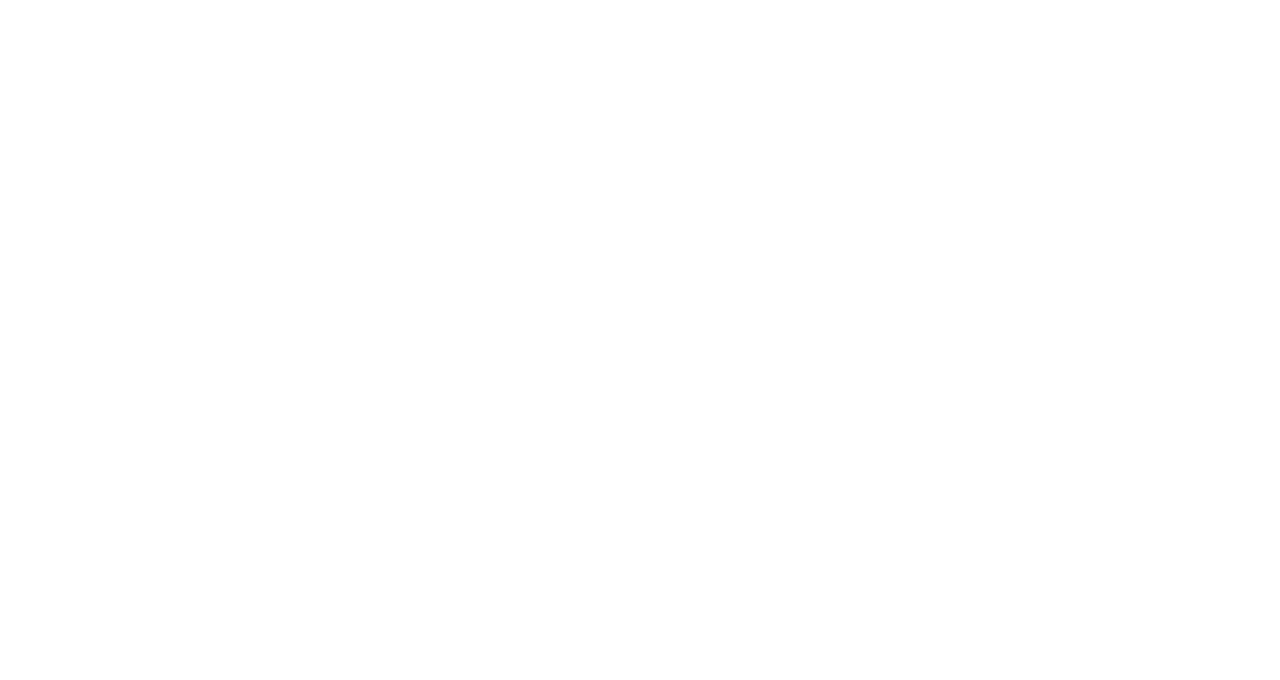
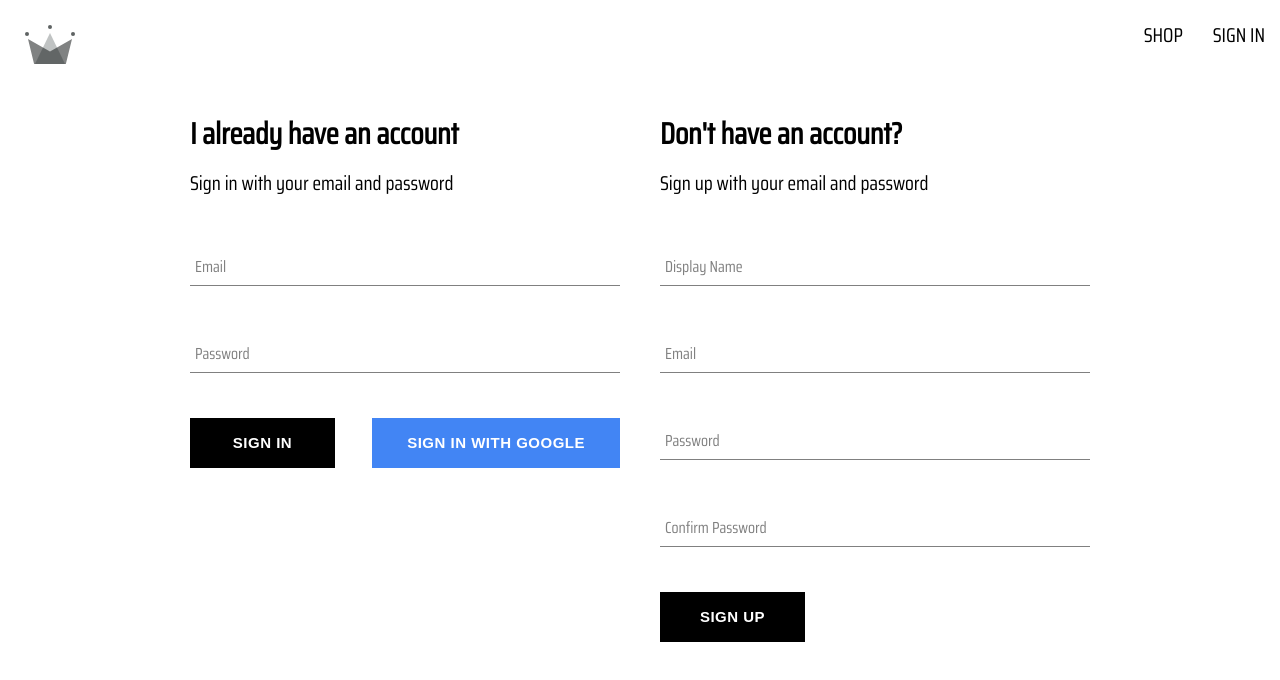
Before and after one commit to ocreeva/crwn-clothing, a React (Create React App) app: page /sign-in in a window 1280 px wide. Before the commit this address had no page. Shown: the top 680 px of the page. Built offline with nearby package versions, Linux system fonts and the light colour scheme.

Commit message:
Add Authentication form. Rename SignIn route to Authentication route. Styling, etc.

```diff
--- a/src/App.js
+++ b/src/App.js
@@ -2,14 +2,14 @@
 
 import Home from './routes/Home/Home.component';
 import Navigation from './routes/Navigation/Navigation.component';
-import SignIn from './routes/SignIn/SignIn.component';
+import Authentication from './routes/Authentication/Authentication.component';
 
 const App = () => {
   return (
     <Routes>
       <Route path='/' element={<Navigation />}>
         <Route index element={<Home />} />
-        <Route path='signin' element={<SignIn />} />
+        <Route path='sign-in' element={<Authentication />} />
       </Route>
     </Routes>
   );
--- /dev/null
+++ b/src/components/AuthenticationForm/AuthenticationForm.component.jsx
@@ -0,0 +1,62 @@
+import { useState } from 'react';
+
+import { signInWithEmailAndPassword, signInWithGooglePopup, createUserDocumentFromAuth } from '../../utility/firebase/firebase.utility';
+
+import Button from '../Button/Button.component';
+import FormInput from '../FormInput/FormInput.component';
+
+import './AuthenticationForm.styles.scss';
+
+const defaultAuthentication = {
+    email: '',
+    password: '',
+};
+
+const AuthenticationForm = () => {
+    const [ authentication, setAuthentication ] = useState(defaultAuthentication);
+    const { email, password } = authentication;
+
+    const handleSubmit = async (event) => {
+        event.preventDefault();
+
+        try
+        {
+            const { user } = await signInWithEmailAndPassword(email, password);
+            const userDocRef = await createUserDocumentFromAuth(user);
+            setAuthentication(defaultAuthentication);
+        } catch (error) {
+            if (error.code === 'auth/wrong-password') {
+                alert("Incorrect email or password")
+            } else {
+                console.log("Error in email/password authentication", error);
+            }
+        }
+    };
+
+    const handleChange = (event) => {
+        const { name, value } = event.target;
+        setAuthentication({ ...authentication, [name]: value });
+    };
+
+    const logGoogleUser = async () => {
+        const { user } = await signInWithGooglePopup();
+        const userDocRef = await createUserDocumentFromAuth(user);
+    };
+
+    return (
+        <div className="authentication">
+            <h2>I already have an account</h2>
+            <span>Sign in with your email and password</span>
+            <form onSubmit={handleSubmit}>
+                <FormInput labelText="Email" required type="email" onChange={handleChange} name="email" value={email} />
+                <FormInput labelText="Password" required type="password" onChange={handleChange} name="password" value={password} minLength={6} />
+                <div className="button-container">
+                    <Button>Sign In</Button>
+                    <Button type='button' buttonType="sign-in" onClick={logGoogleUser}>Sign In with Google</Button>
+                </div>
+            </form>
+        </div>
+    );
+};
+
+export default AuthenticationForm;
--- /dev/null
+++ b/src/components/AuthenticationForm/AuthenticationForm.styles.scss
@@ -0,0 +1,14 @@
+.authentication {
+    display: flex;
+    flex-direction: column;
+    width: 430px;
+
+    h2 {
+        margin: 10px 0;
+    }
+
+    .button-container {
+        display: flex;
+        justify-content: space-between;
+    }
+}
--- a/src/components/Button/Button.component.jsx
+++ b/src/components/Button/Button.component.jsx
@@ -1,8 +1,8 @@
 import './Button.styles.scss';
 
 const BUTTON_TYPE = {
-    inverted: 'inverted',
-    signIn: 'sign-in'
+    'inverted': 'inverted',
+    'sign-in': 'sign-in'
 }
 
 const Button = ({ children, buttonType, ...buttonProps }) => {
--- a/src/components/Button/Button.styles.scss
+++ b/src/components/Button/Button.styles.scss
@@ -1,5 +1,5 @@
 button {
-    min-width: 165px;
+    min-width: 145px;
     width: auto;
     height: 50px;
     letter-spacing: 0.5px;
--- a/src/components/RegistrationForm/RegistrationForm.component.jsx
+++ b/src/components/RegistrationForm/RegistrationForm.component.jsx
@@ -21,7 +21,7 @@
     const handleSubmit = async (event) => {
         event.preventDefault();
 
-        if (password != confirmPassword) {
+        if (password !== confirmPassword) {
             alert("Passwords do not match!");
             return;
         }
@@ -48,7 +48,7 @@
     return (
         <div className="registration">
             <h2>Don't have an account?</h2>
-            <span>Sign up with email/password</span>
+            <span>Sign up with your email and password</span>
             <form onSubmit={handleSubmit}>
                 <FormInput labelText="Display Name" required type="text" onChange={handleChange} name="displayName" value={displayName} />
                 <FormInput labelText="Email" required type="email" onChange={handleChange} name="email" value={email} />
--- a/src/components/RegistrationForm/RegistrationForm.styles.scss
+++ b/src/components/RegistrationForm/RegistrationForm.styles.scss
@@ -1,7 +1,7 @@
 .registration {
     display: flex;
     flex-direction: column;
-    width: 380px;
+    width: 430px;
 
     h2 {
         margin: 10px 0;
--- /dev/null
+++ b/src/routes/Authentication/Authentication.component.jsx
@@ -0,0 +1,15 @@
+import AuthenticationForm from '../../components/AuthenticationForm/AuthenticationForm.component';
+import RegistrationForm from '../../components/RegistrationForm/RegistrationForm.component';
+
+import './Authentication.styles.scss';
+
+const SignIn = () => {
+    return (
+        <div className='form-container'>
+            <AuthenticationForm />
+            <RegistrationForm />
+        </div>
+    )
+}
+
+export default SignIn;
--- /dev/null
+++ b/src/routes/Authentication/Authentication.styles.scss
@@ -0,0 +1,6 @@
+.form-container {
+    display: flex;
+    justify-content: space-between;
+    margin: 30px auto;
+    width: 900px;
+}
--- a/src/routes/Navigation/Navigation.component.jsx
+++ b/src/routes/Navigation/Navigation.component.jsx
@@ -16,7 +16,7 @@
                     <Link className='nav-link' to='/shop'>
                         SHOP
                     </Link>
-                    <Link className='nav-link' to='/signin'>
+                    <Link className='nav-link' to='/sign-in'>
                         SIGN IN
                     </Link>
                 </div>
--- a/src/routes/SignIn/SignIn.component.jsx
+++ /dev/null
@@ -1,21 +0,0 @@
-import { signInWithGooglePopup, createUserDocumentFromAuth } from '../../utility/firebase/firebase.utility';
-
-import Button from '../../components/Button/Button.component';
-import RegistrationForm from '../../components/RegistrationForm/RegistrationForm.component';
-
-const SignIn = () => {
-    const logGoogleUser = async () => {
-        const { user } = await signInWithGooglePopup();
-        const userDocRef = await createUserDocumentFromAuth(user);
-    };
-
-    return (
-        <div>
-            <h1>Sign In Page</h1>
-            <Button buttonType='signIn' onClick={logGoogleUser}>Sign in with Google</Button>
-            <RegistrationForm />
-        </div>
-    )
-}
-
-export default SignIn;
--- a/src/utility/firebase/firebase.utility.js
+++ b/src/utility/firebase/firebase.utility.js
@@ -1,5 +1,5 @@
 import { initializeApp } from 'firebase/app';
-import { createUserWithEmailAndPassword, getAuth, signInWithPopup, signInWithEmailAndPassword } from 'firebase/auth';
+import { createUserWithEmailAndPassword, getAuth, signInWithPopup, signInWithEmailAndPassword as signInWithEmailAndPasswordImpl } from 'firebase/auth';
 import { GoogleAuthProvider } from 'firebase/auth';
 import { getFirestore, doc, getDoc, setDoc } from 'firebase/firestore';
 
@@ -12,12 +12,14 @@
     appId: "1:289552744044:web:f1c0bb46879d5bea426249"
 };
 
-/*const firebaseApp =*/ initializeApp(firebaseConfig);
+initializeApp(firebaseConfig);
+
+const auth = getAuth();
+
+export const signInWithEmailAndPassword = (email, password) => signInWithEmailAndPasswordImpl(auth, email, password);
 
 const googleAuthProvider = new GoogleAuthProvider();
 googleAuthProvider.setCustomParameters({ prompt: "select_account" });
-
-export const auth = getAuth();
 export const signInWithGooglePopup = () => signInWithPopup(auth, googleAuthProvider);
 
 export const db = getFirestore();
@@ -39,6 +41,4 @@
     return userDocRef;
 }
 
-export const registerUserWithEmailAndPassword = async (email, password) => {
-    return await createUserWithEmailAndPassword(auth, email, password);
-}
+export const registerUserWithEmailAndPassword = (email, password) => createUserWithEmailAndPassword(auth, email, password);
```
